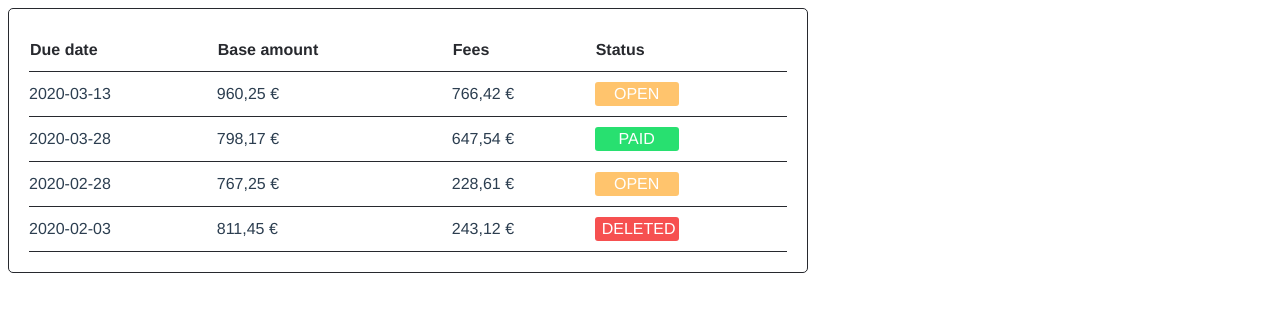
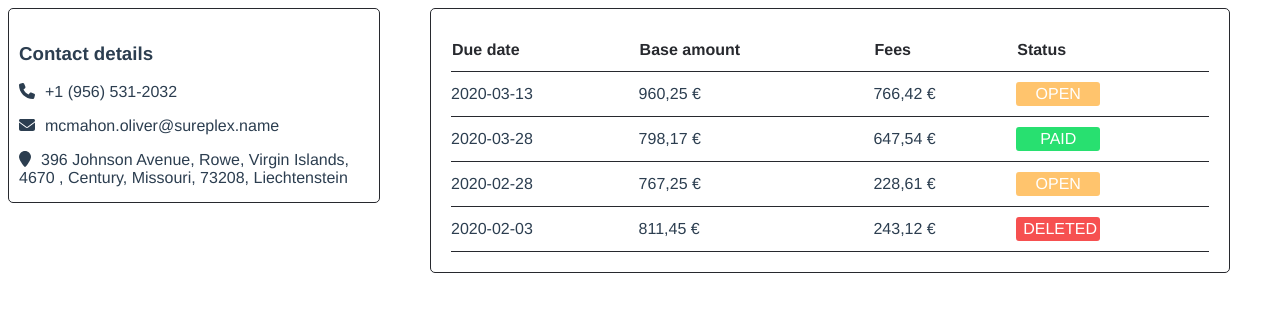
Before and after one commit to nithin-antony/receeve-coding-challenge, a Vue app: page /accounts/1 in a window 1280 px wide. Shown: the top 312 px of the page. Built offline with nearby package versions, Linux system fonts and the light colour scheme.

Commit message:
Adding ClaimsPage Component

```diff
--- a/src/App.vue
+++ b/src/App.vue
@@ -1,89 +1,20 @@
 <template>
   <div class="challenge">
-    <!-- <Dashboard msg="Welcome to the challenge 🐰" /> -->
-    <!-- <Accounts /> -->
-    <!-- <ContactDetails v-bind:contactDeatils="contactDeatils" /> -->
-    <ClaimsDetails :claims="claims" />
+    <ClaimPage />
   </div>
 </template>
 
 <script lang="ts">
-import Dashboard from "./components/Dashboard.vue";
-import Accounts from "./components/Accounts.vue";
-import ContactDetails from "./components/ContactDetails.vue";
 import { Component, Vue } from "vue-property-decorator";
-import ClaimsDetails from "./components/ClaimsDetails.vue";
+import ClaimPage from "./pages/ClaimPage.vue";
 
 @Component({
-  components: { Dashboard, Accounts, ContactDetails, ClaimsDetails },
+  components: { ClaimPage },
 })
 export default class App extends Vue {
   mounted(): void {
     console.log("let's go");
   }
-  accountData = {
-    id: "ff5f2424-0a46-444d-925c-d5bfb248e6f0",
-    debtor: {
-      title: "Ms.",
-      firstName: "Oliver",
-      lastName: "Mcmahon",
-      address: {
-        address: "396 Johnson Avenue, Rowe, Virgin Islands, 4670",
-        city: "Century",
-        state: "Missouri",
-        zip: 73208,
-        country: "Liechtenstein",
-      },
-      mobilePhone: "+1 (956) 531-2032",
-      email: "mcmahon.oliver@sureplex.name",
-    },
-  };
-  contactDeatils = {
-    ...this.accountData.debtor.address,
-    mobilePhone: this.accountData.debtor.mobilePhone,
-    email: this.accountData.debtor.mobilePhone,
-  };
-
-  claims = [
-    {
-      id: "4b5b0de4-59c2-4153-8cfa-2ed019878fa8",
-      accountId: "ff5f2424-0a46-444d-925c-d5bfb248e6f0",
-      currency: "EUR,",
-      baseAmount: 96025,
-      fees: 76642,
-      dueDate: "2020-03-13",
-      status: "OPEN",
-    },
-    {
-      id: "c88e1283-fe38-4ca2-bdd4-2cd93c7e5e0a",
-      accountId: "ff5f2424-0a46-444d-925c-d5bfb248e6f0",
-      currency: "EUR,",
-      baseAmount: 79817,
-      fees: 64754,
-      dueDate: "2020-03-28",
-      status: "PAID",
-      paidAt: "2020-05-16",
-    },
-    {
-      id: "82dc8117-5b9d-4117-b5c5-430d1e728c3c",
-      accountId: "ff5f2424-0a46-444d-925c-d5bfb248e6f0",
-      currency: "EUR,",
-      baseAmount: 76725,
-      fees: 22861,
-      dueDate: "2020-02-28",
-      status: "OPEN",
-    },
-    {
-      id: "2ffacf3f-e292-4561-bd3b-46a2a4f00da6",
-      accountId: "ab8e9012-28eb-491c-98a6-8bfe5ee6bfa8",
-      currency: "EUR,",
-      baseAmount: 81145,
-      fees: 24312,
-      dueDate: "2020-02-03",
-      status: "DELETED",
-      deletedAt: "2020-04-07",
-    },
-  ];
 }
 </script>
 
--- a/src/components/ClaimsDetails.vue
+++ b/src/components/ClaimsDetails.vue
@@ -53,7 +53,7 @@ export default class ClaimsDetails extends Vue {
 
 <style scoped>
 .claims-details {
-  width: 60%;
+  width: 90%;
   height: auto;
   border: 1px solid #27292e;
   border-radius: 5px;
--- a/src/components/ContactDetails.vue
+++ b/src/components/ContactDetails.vue
@@ -16,7 +16,6 @@
         `${contactDeatils.city}, ${contactDeatils.state}, ${contactDeatils.zip}, ${contactDeatils.country} `
       }}</span>
     </div>
-    <div></div>
   </div>
 </template>
 
--- /dev/null
+++ b/src/pages/ClaimPage.vue
@@ -0,0 +1,103 @@
+<template>
+  <div class="claim-page">
+    <div class="contact-details">
+      <ContactDetails v-bind:contactDeatils="contactDeatils" />
+    </div>
+    <div class="claims-details">
+      <ClaimsDetails :claims="claims" />
+    </div>
+  </div>
+</template>
+
+<script lang="ts">
+import { Component, Vue } from "vue-property-decorator";
+import ContactDetails from "../components/ContactDetails.vue";
+import ClaimsDetails from "../components/ClaimsDetails.vue";
+
+@Component({
+  components: { ContactDetails, ClaimsDetails },
+})
+export default class ClaimPage extends Vue {
+  mounted(): void {
+    console.log("let's go");
+  }
+  accountData = {
+    id: "ff5f2424-0a46-444d-925c-d5bfb248e6f0",
+    debtor: {
+      title: "Ms.",
+      firstName: "Oliver",
+      lastName: "Mcmahon",
+      address: {
+        address: "396 Johnson Avenue, Rowe, Virgin Islands, 4670",
+        city: "Century",
+        state: "Missouri",
+        zip: 73208,
+        country: "Liechtenstein",
+      },
+      mobilePhone: "+1 (956) 531-2032",
+      email: "mcmahon.oliver@sureplex.name",
+    },
+  };
+  contactDeatils = {
+    ...this.accountData.debtor.address,
+    mobilePhone: this.accountData.debtor.mobilePhone,
+    email: this.accountData.debtor.email,
+  };
+
+  claims = [
+    {
+      id: "4b5b0de4-59c2-4153-8cfa-2ed019878fa8",
+      accountId: "ff5f2424-0a46-444d-925c-d5bfb248e6f0",
+      currency: "EUR,",
+      baseAmount: 96025,
+      fees: 76642,
+      dueDate: "2020-03-13",
+      status: "OPEN",
+    },
+    {
+      id: "c88e1283-fe38-4ca2-bdd4-2cd93c7e5e0a",
+      accountId: "ff5f2424-0a46-444d-925c-d5bfb248e6f0",
+      currency: "EUR,",
+      baseAmount: 79817,
+      fees: 64754,
+      dueDate: "2020-03-28",
+      status: "PAID",
+      paidAt: "2020-05-16",
+    },
+    {
+      id: "82dc8117-5b9d-4117-b5c5-430d1e728c3c",
+      accountId: "ff5f2424-0a46-444d-925c-d5bfb248e6f0",
+      currency: "EUR,",
+      baseAmount: 76725,
+      fees: 22861,
+      dueDate: "2020-02-28",
+      status: "OPEN",
+    },
+    {
+      id: "2ffacf3f-e292-4561-bd3b-46a2a4f00da6",
+      accountId: "ab8e9012-28eb-491c-98a6-8bfe5ee6bfa8",
+      currency: "EUR,",
+      baseAmount: 81145,
+      fees: 24312,
+      dueDate: "2020-02-03",
+      status: "DELETED",
+      deletedAt: "2020-04-07",
+    },
+  ];
+}
+</script>
+
+<style scoped>
+.claim-page {
+  display: grid;
+  grid-template-columns: 1fr 4fr;
+  grid-template-areas: "Contact Claim";
+  grid-gap: 50px;
+}
+.contact-details {
+  grid-area: Contact;
+}
+.claims-details {
+  grid-area: Claim;
+}
+</style>
```
